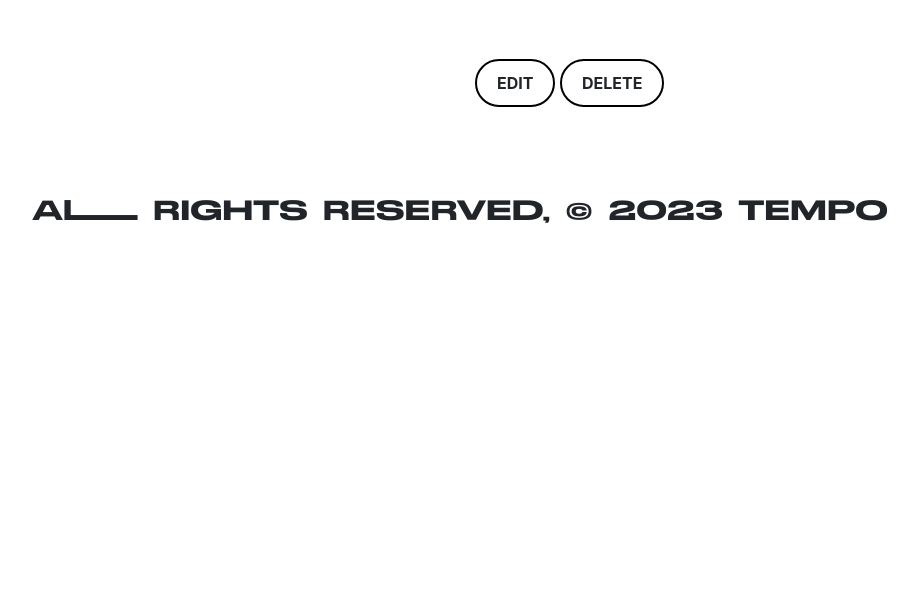
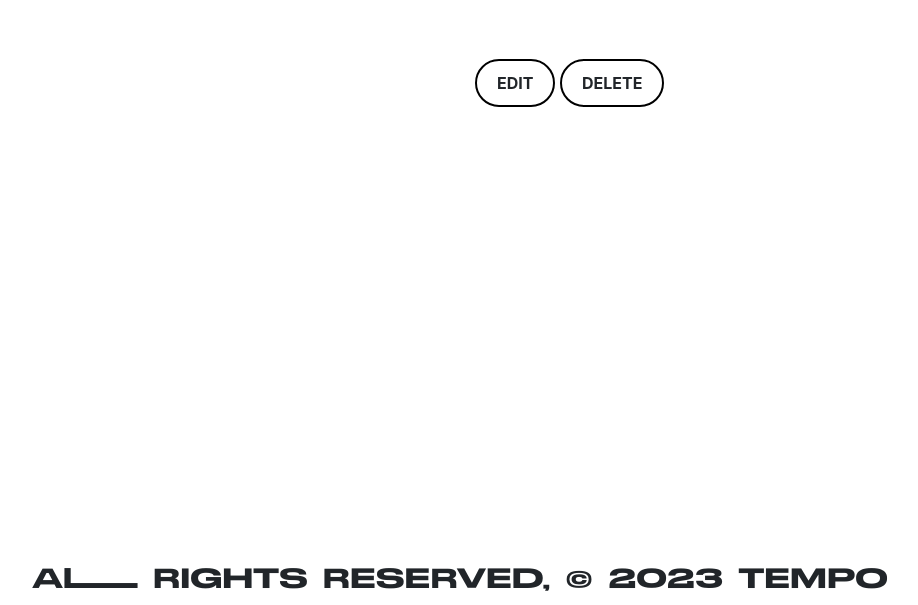
Before and after one commit to Cassandra-Samonte/Tempo, a Django app: template tempo_project/tempo_app/templates/merch/merch_detail.html in a window 1280 px wide. Shown: the part 195-800 px from the top of the page, without its empty margins (180-1098 px from the left). Run offline with Django 4.2, Linux system fonts and the light colour scheme; the template is opened without the code that fills it, so the values that code supplies are empty; some libraries are stand-ins or nearby versions.

Commit message:
initial commit

```diff
--- a/tempo_project/tempo_app/static/css/merch-detail.css
+++ b/tempo_project/tempo_app/static/css/merch-detail.css
@@ -48,10 +48,10 @@ body {
 footer {
     display: flex;
     justify-content: center;
-    padding-top: 30px;
     width: 100%;
     text-align: center;
-    bottom: 0;
+    position: fixed;
+    bottom: 0px;
 }
 
 h2 {
```
